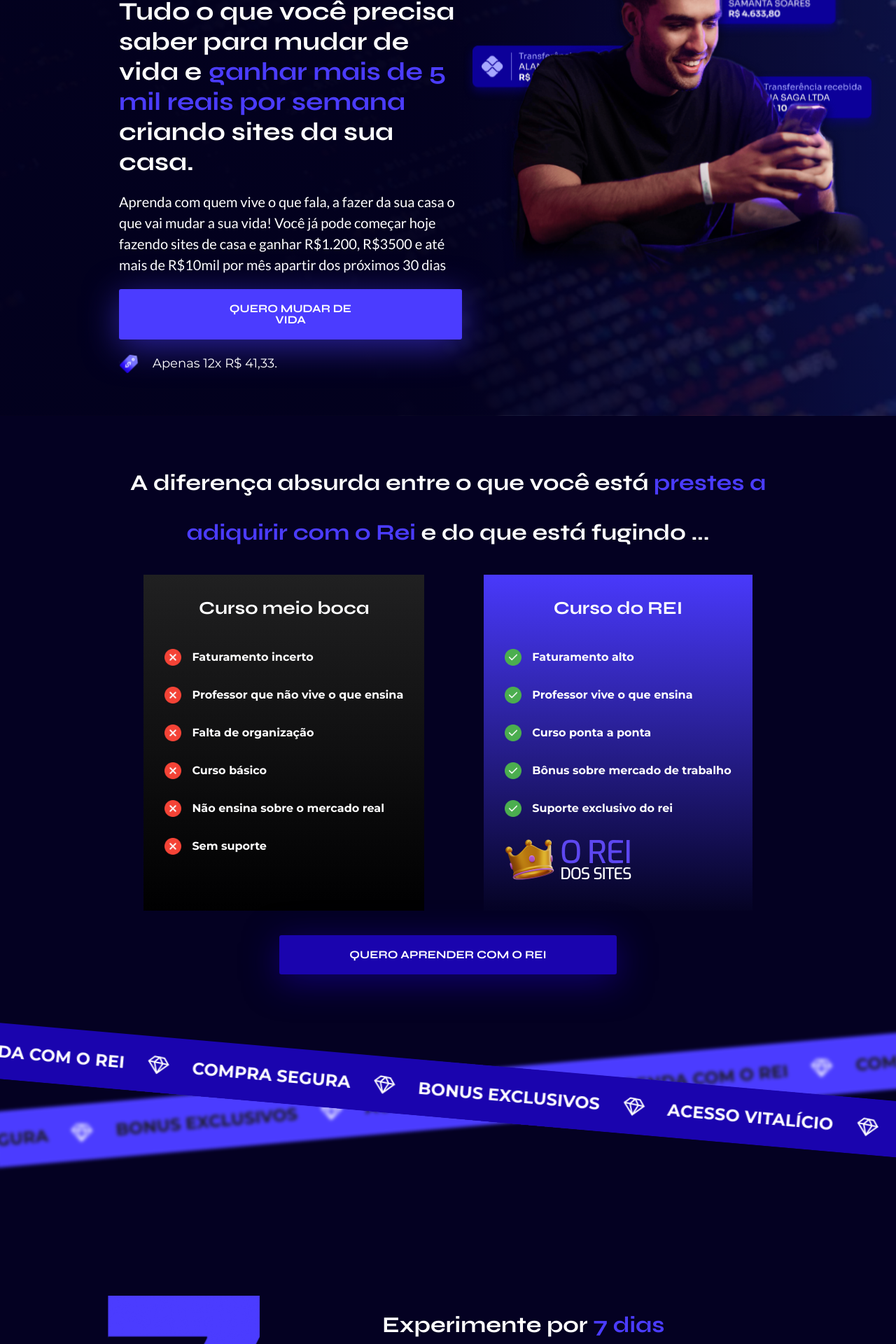
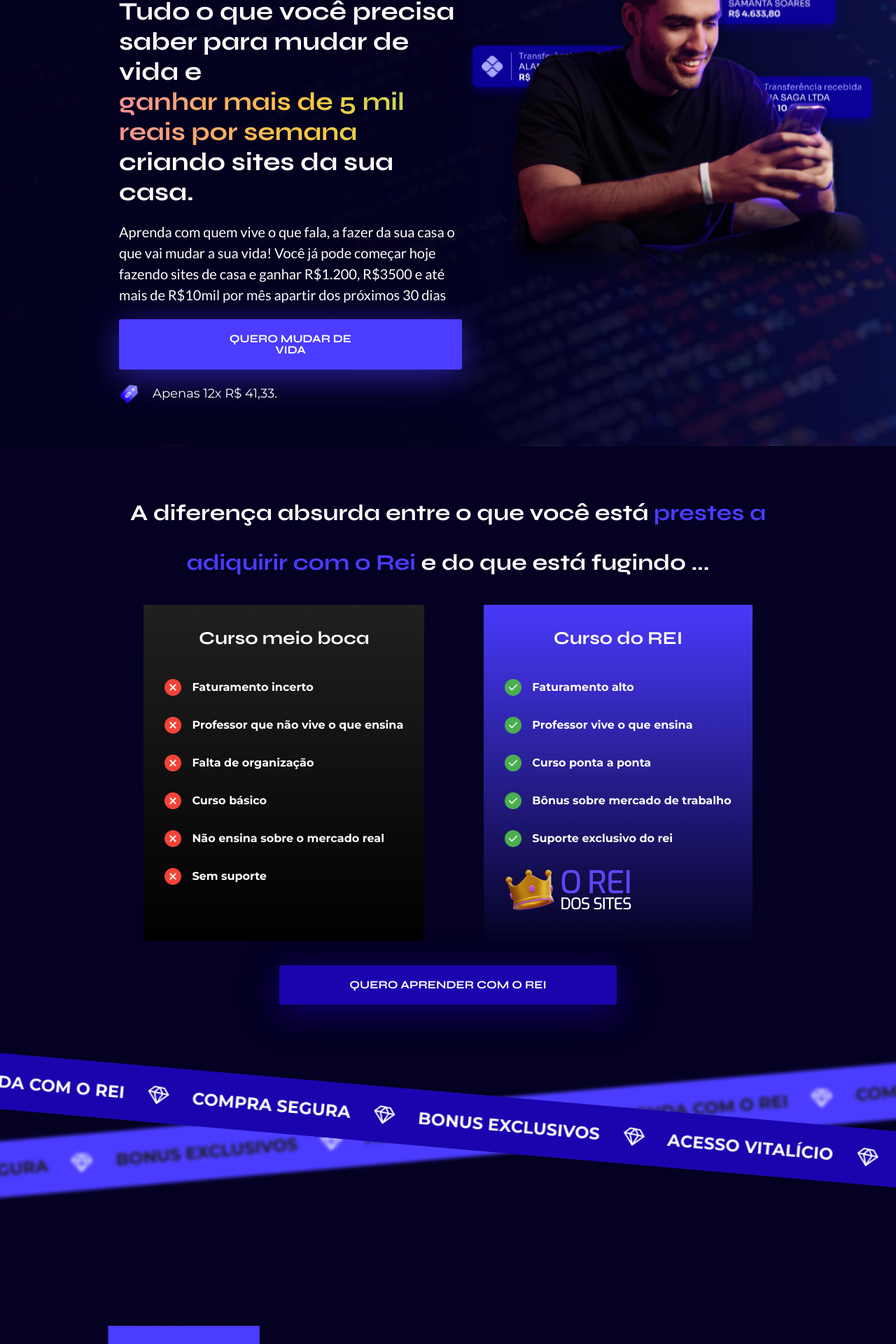
Before and after one commit to CaikeM10/Landing-Page-Mentoria, a Next.js app: page / in a window 1280 px wide. Shown: the part 240-2160 px from the top of the page at 70% size. Built offline with nearby package versions, Linux system fonts and the light colour scheme.

Commit message:
feat: aurora text

```diff
--- a/src/components/Guarantee/index.tsx
+++ b/src/components/Guarantee/index.tsx
@@ -20,7 +20,7 @@ const Guarantee = () => {
           </div>
           <div className={styles.rightside}>
             <h5>
-              Experimente por <span>7 dias</span>
+              Experimente por <span className={styles.auroraSpan}>7 dias</span>
             </h5>
             <p>Garantindo a sua vaga agora, você não corre risco nenhum!</p>
             <p>
--- a/src/components/Guarantee/style.module.scss
+++ b/src/components/Guarantee/style.module.scss
@@ -96,9 +96,6 @@
       font-size: 30px;
       line-height: 45.2px;
     }
-    span {
-      color: #4b3cff;
-    }
   }
   p {
     color: #fff;
@@ -156,3 +153,32 @@
     }
   }
 }
+
+.auroraSpan {
+  position: relative;
+  background: linear-gradient(
+    270deg,
+    #00c2ff,
+    #33ff8c,
+    #ffc640,
+    #e54cff,
+    #00c2ff,
+    #33ff8c
+  );
+  background-size: 600% auto;
+  color: transparent;
+  -webkit-text-fill-color: transparent; // Necessary for WebKit browsers
+  background-clip: text;
+  -webkit-background-clip: text; // Necessary for WebKit browsers
+  display: inline-block;
+  animation: shift 5s linear infinite;
+}
+
+@keyframes shift {
+  0% {
+    background-position: 100% 50%;
+  }
+  100% {
+    background-position: 0% 50%;
+  }
+}
--- a/src/components/SectionOne/index.tsx
+++ b/src/components/SectionOne/index.tsx
@@ -9,8 +9,10 @@ const SectionOne = () => {
             <img className={styles.logo} src="/logo.svg" />
             <h1>
               Tudo o que você precisa saber para mudar de vida e
-              <span>ganhar mais de 5 mil reais por semana</span> criando sites
-              da sua casa.
+              <span className={styles.auroraSpan}>
+                ganhar mais de 5 mil reais por semana
+              </span>{" "}
+              criando sites da sua casa.
             </h1>
             <h5>
               Aprenda com quem vive o que fala, a fazer da sua casa o que vai
--- a/src/components/SectionOne/styles.module.scss
+++ b/src/components/SectionOne/styles.module.scss
@@ -22,7 +22,7 @@
   @media screen and (max-width: 768px) {
     padding-inline: 45px;
     flex-direction: column;
-    gap: 25px;
+    gap: 10px;
   }
 }
 
@@ -47,10 +47,6 @@
     white-space: normal;
     @media screen and (max-width: 768px) {
       font-size: 30px;
-    }
-    span {
-      color: #4b3cff;
-      padding-left: 10px;
     }
   }
   h5 {
@@ -145,6 +141,10 @@
   .herbert {
     position: absolute;
     z-index: 10;
+    @media screen and (max-width: 768px) {
+      width: 400px;
+      transform: translateY(50px);
+    }
   }
 }
 
@@ -187,3 +187,32 @@
     transform: translateY(-20px);
   }
 }
+
+.auroraSpan {
+  position: relative;
+  background: linear-gradient(
+    270deg,
+    #00c2ff,
+    #33ff8c,
+    #ffc640,
+    #e54cff,
+    #00c2ff,
+    #33ff8c
+  );
+  background-size: 600% auto;
+  color: transparent;
+  -webkit-text-fill-color: transparent; // Necessary for WebKit browsers
+  background-clip: text;
+  -webkit-background-clip: text; // Necessary for WebKit browsers
+  display: inline-block;
+  animation: shift 5s linear infinite;
+}
+
+@keyframes shift {
+  0% {
+    background-position: 100% 50%;
+  }
+  100% {
+    background-position: 0% 50%;
+  }
+}
--- a/src/components/SectionTwo/style.module.scss
+++ b/src/components/SectionTwo/style.module.scss
@@ -11,7 +11,6 @@
   margin: 0 auto;
   @media screen and (max-width: 768px) {
     padding-inline: 20px;
-    padding-top: 140px;
   }
 }
 
--- a/src/components/Swiper/style.module.scss
+++ b/src/components/Swiper/style.module.scss
@@ -11,10 +11,9 @@
 .title {
   display: flex;
   flex-direction: column;
-  gap: 10px;
+
   justify-content: center;
   @media screen and (max-width: 768px) {
-    gap: 0px;
     padding-inline: 39px;
   }
   h2 {
```
